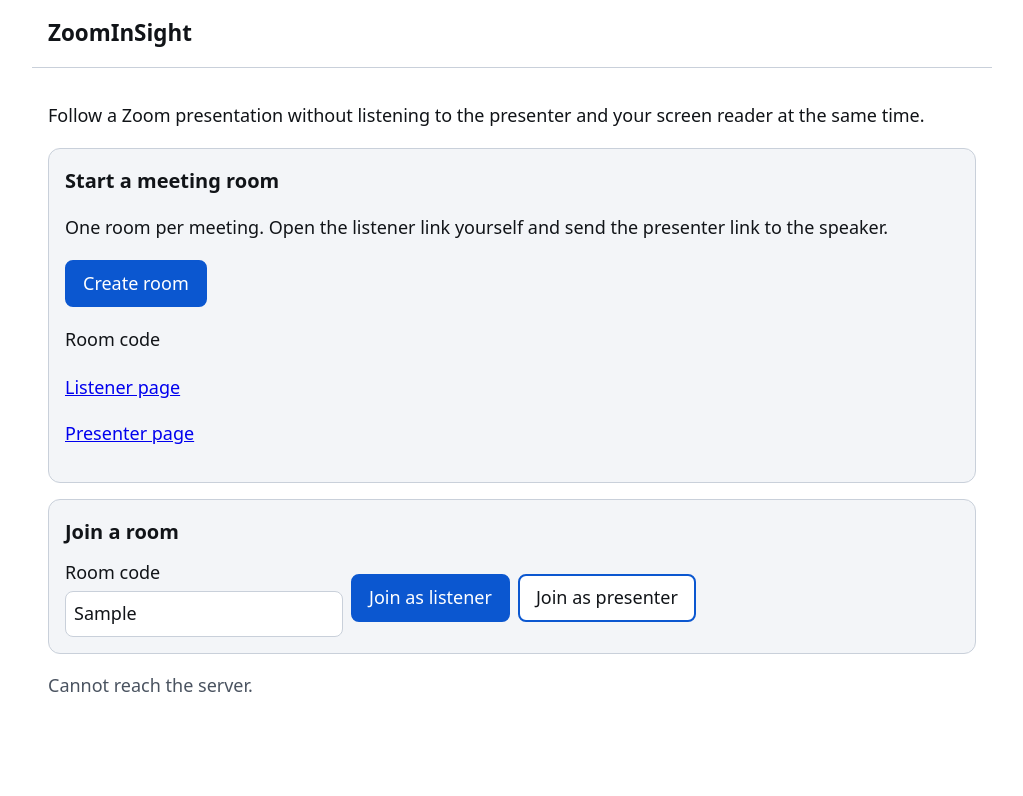
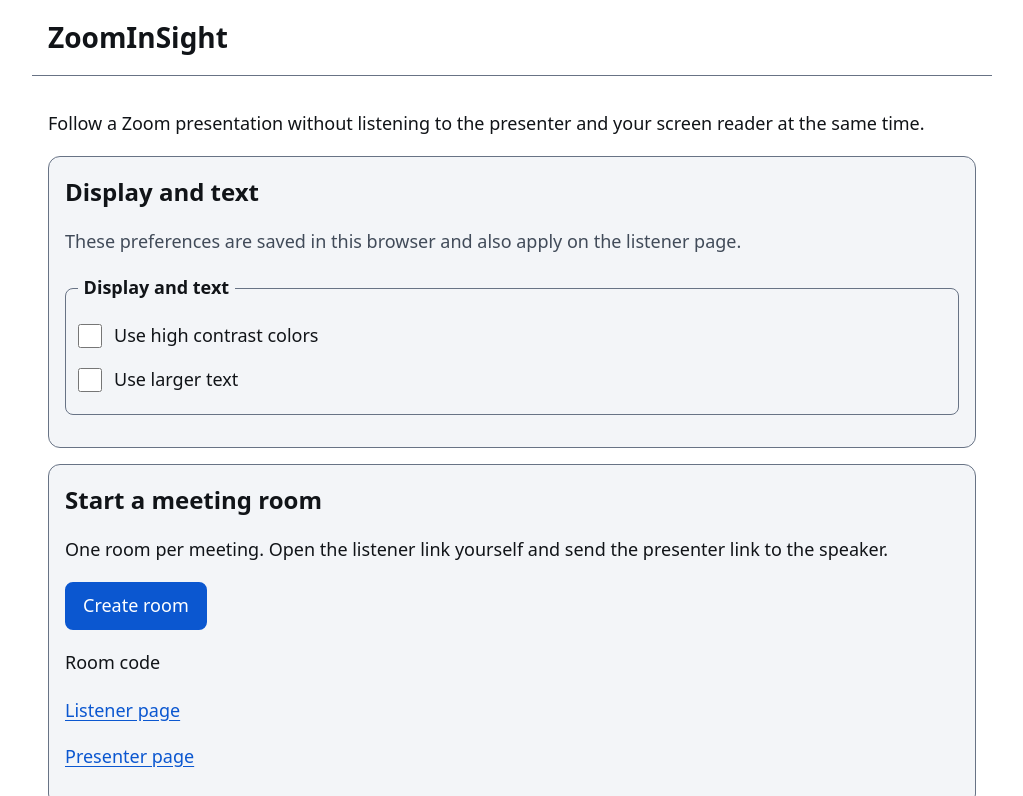
Before and after one commit to shergina/NarraAssist, a website with bundled scripts: page public/index.html in a window 1280 px wide. Both pictures are taken after typing "Sample" into the empty fields and a click on the button "Create room". Shown: the top 796 px of the page, without its empty margins (128-1151 px from the left). Built offline with nearby package versions, Linux system fonts and the light colour scheme; files whose address does not match are found by name.

Commit message:
Enhance accessibility features: add skip links, improve ARIA attributes, and implement high contrast and large text options

```diff
--- a/public/css/styles.css
+++ b/public/css/styles.css
@@ -1,54 +1,74 @@
-/* Owner: Person 3. Base styles. Visual design for low vision is still to come. */
+/* Owner: Person 3. Shared styles for the home and listener pages. */
 :root {
   --bg: #ffffff;
   --fg: #111418;
-  --muted: #4a5360;
+  --muted: #414b59;
   --panel: #f3f5f8;
-  --border: #c9d0da;
+  --border: #687385;
   --accent: #0b57d0;
   --accent-fg: #ffffff;
   --card: #fff4d6;
-  --card-border: #a86b00;
-  --focus: #ff8a00;
+  --card-border: #805000;
+  --focus: #6f2da8;
   color-scheme: light dark;
 }
 @media (prefers-color-scheme: dark) {
   :root {
     --bg: #0f1216;
     --fg: #eef1f5;
-    --muted: #a9b2bf;
+    --muted: #c2cad5;
     --panel: #1a1f26;
-    --border: #364050;
+    --border: #758194;
     --accent: #8ab4ff;
     --accent-fg: #0f1216;
     --card: #3a2e10;
     --card-border: #e0a83a;
+    --focus: #ffbf47;
   }
 }
+:root[data-contrast="high"] {
+  --bg: #000000;
+  --fg: #ffffff;
+  --muted: #ffffff;
+  --panel: #000000;
+  --border: #ffffff;
+  --accent: #ffff00;
+  --accent-fg: #000000;
+  --card: #000000;
+  --card-border: #ffff00;
+  --focus: #00ffff;
+  color-scheme: dark;
+}
+:root[data-text-size="large"] { font-size: 137.5%; }
 * { box-sizing: border-box; }
 body { margin: 0; background: var(--bg); color: var(--fg); font: 1.125rem/1.55 system-ui, -apple-system, "Segoe UI", sans-serif; }
 header, main { max-width: 60rem; margin: 0 auto; padding: 1rem; }
 header { display: flex; flex-wrap: wrap; gap: 0.5rem 1.5rem; align-items: baseline; border-bottom: 1px solid var(--border); }
-header h1 { font-size: 1.4rem; margin: 0; }
+header h1 { font-size: 1.75rem; margin: 0; }
 section { background: var(--panel); border: 1px solid var(--border); border-radius: 0.75rem; padding: 1rem; margin: 1rem 0; }
-h2 { font-size: 1.25rem; margin: 0 0 0.75rem; }
-h3 { font-size: 1.05rem; margin: 0.75rem 0 0.25rem; }
+h2 { font-size: 1.5rem; margin: 0 0 0.75rem; }
+h3 { font-size: 1.2rem; margin: 0.75rem 0 0.25rem; }
 .row { display: flex; flex-wrap: wrap; gap: 0.5rem; align-items: center; }
 .muted { color: var(--muted); }
 .pre { white-space: pre-line; }
 .status { font-weight: 600; }
 button { font: inherit; min-height: 2.75rem; padding: 0.5rem 1rem; border-radius: 0.5rem; border: 2px solid var(--accent); background: var(--bg); color: var(--fg); cursor: pointer; }
 button.primary { background: var(--accent); color: var(--accent-fg); }
-button:disabled { opacity: 0.5; cursor: not-allowed; }
-input, select, textarea { font: inherit; padding: 0.5rem; border: 1px solid var(--border); border-radius: 0.5rem; background: var(--bg); color: var(--fg); max-width: 100%; }
+button:disabled { color: var(--muted); border-color: var(--border); background: var(--panel); cursor: not-allowed; }
+input, select, textarea { font: inherit; padding: 0.5rem; border: 2px solid var(--border); border-radius: 0.5rem; background: var(--bg); color: var(--fg); max-width: 100%; }
 textarea { width: 100%; min-height: 4rem; }
-label { display: inline-flex; flex-direction: column; gap: 0.25rem; }
+label { display: inline-flex; flex-direction: column; gap: 0.25rem; max-width: 100%; }
+form.row > label { flex: 1 1 16rem; min-width: 0; }
+label > input, label > select, label > textarea { width: 100%; }
 label.inline { flex-direction: row; align-items: center; gap: 0.5rem; }
-:focus-visible { outline: 3px solid var(--focus); outline-offset: 2px; }
+:focus-visible { outline: 3px solid var(--focus); outline-offset: 3px; }
+a { color: var(--accent); text-decoration: underline; text-underline-offset: 0.15em; }
 .card { background: var(--card); border: 2px solid var(--card-border); border-radius: 0.75rem; padding: 1rem; margin: 0.75rem 0; }
 .transcript { max-height: 16rem; overflow-y: auto; }
 .transcript p { margin: 0.25rem 0; }
-.sr-only { position: absolute; width: 1px; height: 1px; overflow: hidden; clip: rect(0 0 0 0); white-space: nowrap; }
+.sr-only { position: absolute; width: 1px; height: 1px; padding: 0; margin: -1px; overflow: hidden; clip: rect(0, 0, 0, 0); clip-path: inset(50%); white-space: nowrap; border: 0; }
+.skip-link { position: absolute; z-index: 10; top: 0.5rem; left: 0.5rem; padding: 0.5rem 0.75rem; background: var(--bg); color: var(--fg); border: 2px solid var(--focus); border-radius: 0.5rem; transform: translateY(-200%); }
+.skip-link:focus { transform: translateY(0); }
 code.room { font-size: 1.25rem; letter-spacing: 0.15em; }
 details.dev { border-style: dashed; }
 dialog {
@@ -68,7 +88,7 @@ dialog::backdrop { background: rgb(0 0 0 / 65%); }
 .settings-group { min-width: 0; margin: 1rem 0; padding: 0.75rem; border: 1px solid var(--border); border-radius: 0.5rem; }
 .settings-group legend { padding: 0 0.35rem; font-weight: 700; }
 .setting-toggle { display: flex; flex-direction: row; align-items: center; gap: 0.75rem; min-height: 2.75rem; }
-.setting-toggle input { width: 1.25rem; height: 1.25rem; margin: 0; }
+.setting-toggle input { flex: 0 0 auto; width: 1.5rem; height: 1.5rem; margin: 0; }
 .settings-options { display: flex; flex-wrap: wrap; gap: 1rem; }
 .settings-options label { flex: 1 1 10rem; }
 @media (max-width: 32rem) {
@@ -76,3 +96,8 @@ dialog::backdrop { background: rgb(0 0 0 / 65%); }
   .settings-heading button { align-self: flex-end; }
   .settings-heading h2 { margin-top: 0.5rem; }
 }
+@media (forced-colors: active) {
+  :focus-visible { outline-color: Highlight; }
+  a { color: LinkText; }
+  button, input, select, textarea { border-color: ButtonText; }
+}
--- a/public/index.html
+++ b/public/index.html
@@ -7,13 +7,20 @@
   <link rel="stylesheet" href="/css/styles.css">
 </head>
 <body>
+  <a class="skip-link" href="#main-content">Skip to main content</a>
   <header><h1>ZoomInSight</h1></header>
-  <main>
+  <main id="main-content" tabindex="-1">
     <p>Follow a Zoom presentation without listening to the presenter and your screen reader at the same time.</p>
+    <section aria-labelledby="display-h">
+      <h2 id="display-h">Display and text</h2>
+      <p class="muted">These preferences are saved in this browser and also apply on the listener page.</p>
+      <div id="display-settings"></div>
+    </section>
     <section aria-labelledby="create-h">
       <h2 id="create-h">Start a meeting room</h2>
       <p>One room per meeting. Open the listener link yourself and send the presenter link to the speaker.</p>
       <button id="create" class="primary">Create room</button>
+      <p id="room-status" class="muted" role="status" aria-live="polite" aria-atomic="true"></p>
       <div id="links" hidden>
         <p>Room code <code class="room" id="code"></code></p>
         <p><a id="listener-link">Listener page</a></p>
--- a/public/js/home.js
+++ b/public/js/home.js
@@ -1,13 +1,26 @@
 // Owner: Person 3.
 import { $, api } from "./common.js";
+import { applyDisplaySettings, appearanceSettings } from "./settings.js";
+
+applyDisplaySettings();
+$("#display-settings").replaceChildren(appearanceSettings());
 
 $("#create").addEventListener("click", async () => {
+  const button = $("#create");
+  button.disabled = true;
+  $("#room-status").textContent = "";
+  try {
     const { id } = await api("/api/rooms", { method: "POST" });
     $("#code").textContent = id;
     $("#listener-link").href = `/listener?room=${id}`;
     $("#presenter-link").href = `/presenter?room=${id}`;
     $("#links").hidden = false;
     $("#listener-link").focus();
+  } catch (err) {
+    $("#room-status").textContent = `Couldn't create a room: ${err.message}`;
+  } finally {
+    button.disabled = false;
+  }
 });
 
 $("#join").addEventListener("submit", (e) => {
--- a/public/js/settings.js
+++ b/public/js/settings.js
@@ -1,4 +1,6 @@
-// Owner: Person 3. Listener preferences, saved in this browser. Every sound and announcement defaults to on.
+// Owner: Person 3. App preferences, saved in this browser. Every sound and announcement defaults to on.
+import { h } from "./common.js";
+
 const DEFAULTS = {
   "sound.slideChanged": true,
   "sound.presenterQuiet": true,
@@ -8,6 +10,8 @@ const DEFAULTS = {
   "voice.rate": 1.2,
   "catchup.maxRate": 2,
   "speech.mode": "voice", // "voice" | "screen-reader"
+  "display.highContrast": false,
+  "display.largeText": false,
 };
 
 export const settings = {
@@ -28,3 +32,27 @@ export const settings = {
   },
   keys: Object.keys(DEFAULTS),
 };
+
+export function applyDisplaySettings() {
+  const root = document.documentElement;
+  root.dataset.contrast = settings.get("display.highContrast") ? "high" : "standard";
+  root.dataset.textSize = settings.get("display.largeText") ? "large" : "standard";
+}
+
+export function appearanceSettings() {
+  const toggle = (key, label) => h("label", { class: "setting-toggle" },
+    h("input", {
+      type: "checkbox",
+      checked: settings.get(key),
+      onchange: (event) => {
+        settings.set(key, event.target.checked);
+        applyDisplaySettings();
+      },
+    }),
+    h("span", {}, label));
+
+  return h("fieldset", { class: "settings-group" },
+    h("legend", {}, "Display and text"),
+    toggle("display.highContrast", "Use high contrast colors"),
+    toggle("display.largeText", "Use larger text"));
+}
```
Also changed, not shown: public/js/listener.js (+17 -6 lines), public/listener.html (+7 -6 lines). Lines whose indentation alone changed are shown as unchanged.
